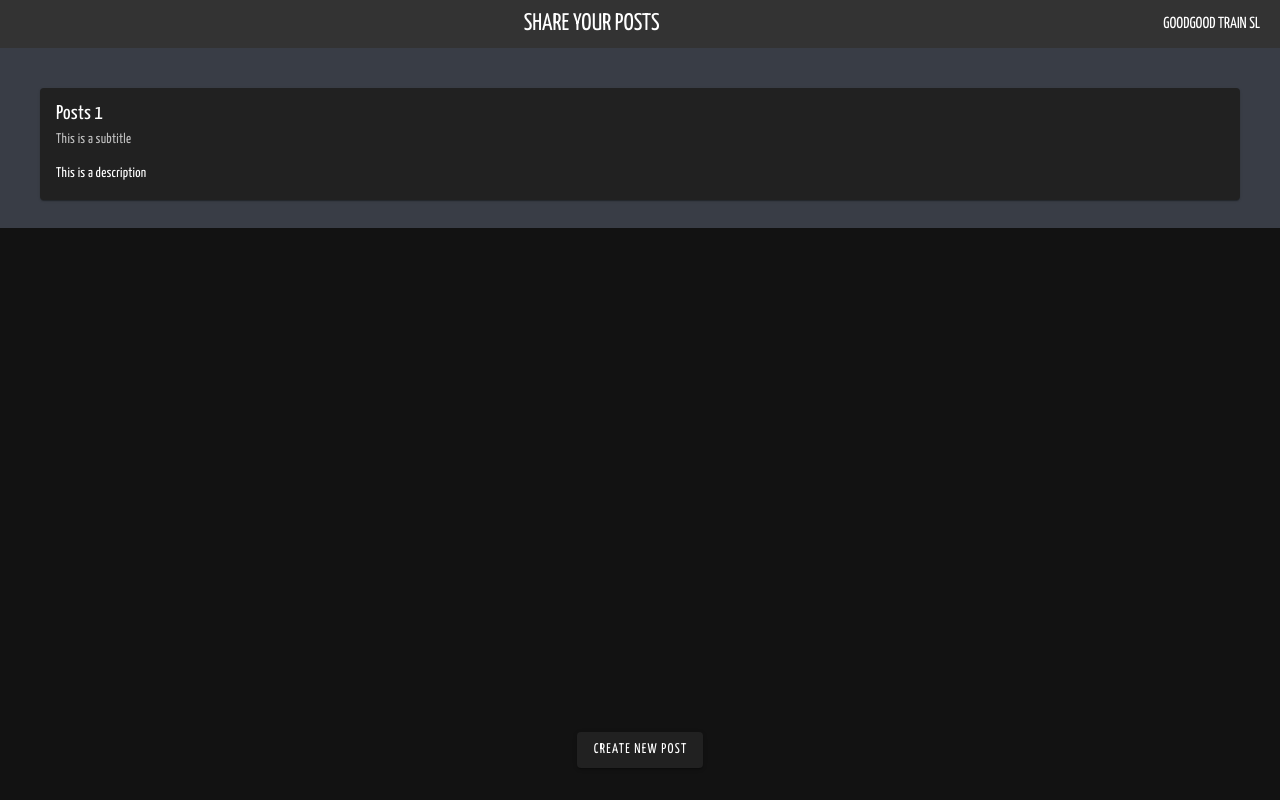
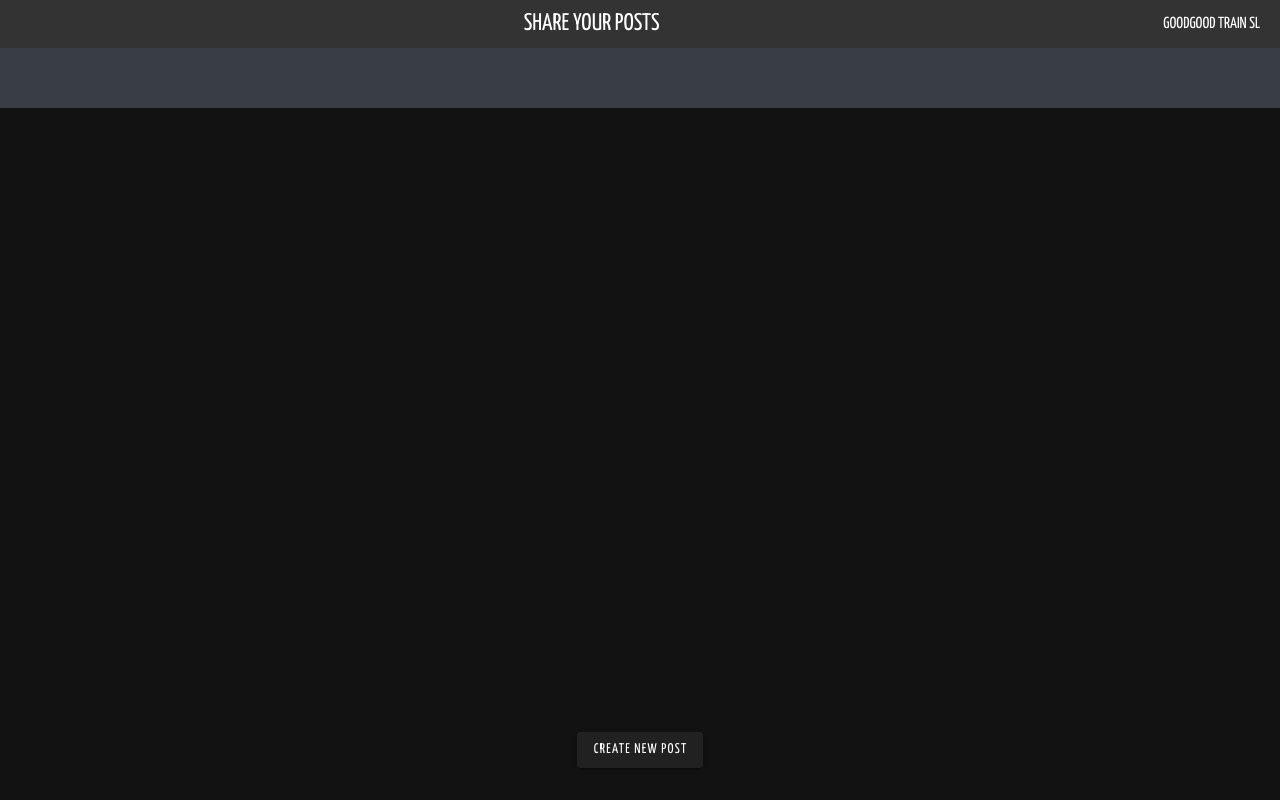
Before and after one commit to GvPau/share-your-thoughts-frontend, a Vue app: page / in a window 1280 px wide. Built offline with nearby package versions, Linux system fonts and the light colour scheme.

Commit message:
feat(store): changes store file name

```diff
--- a/src/main.js
+++ b/src/main.js
@@ -1,6 +1,6 @@
 import { registerPlugins } from "@/plugins";
 import App from "./App.vue";
-import store from "./store";
+import store from "./stores/store";
 
 import { createApp } from "vue";
 
--- a/src/store/index.js
+++ b/src/stores/store.js
@@ -3,28 +3,25 @@ import { createStore } from "vuex";
 
 export default createStore({
   state: {
-    items: [{ title: "Posts", icon: "mdi-domain", color: "red", to: "/" }],
-    posts: [
-      {
-        title: "Posts 1",
-        author: "This is a subtitle",
-        description: "This is a description",
-      },
-    ],
+    posts: [],
   },
   mutations: {
     updatePosts(state, newPosts) {
+      console.log("update posts", state, newPosts);
       state.posts = newPosts;
     },
   },
   actions: {
     async fetchPosts({ commit }) {
-      // Simulate an API call to fetch posts
       const posts = await fetchPosts();
-      commit("updatePosts", posts);
+      if (posts.length > 0) {
+        commit("updatePosts", posts);
+      }
     },
   },
   getters: {
-    // Your getters go here
+    posts(state) {
+      return state.posts;
+    },
   },
 });
```
